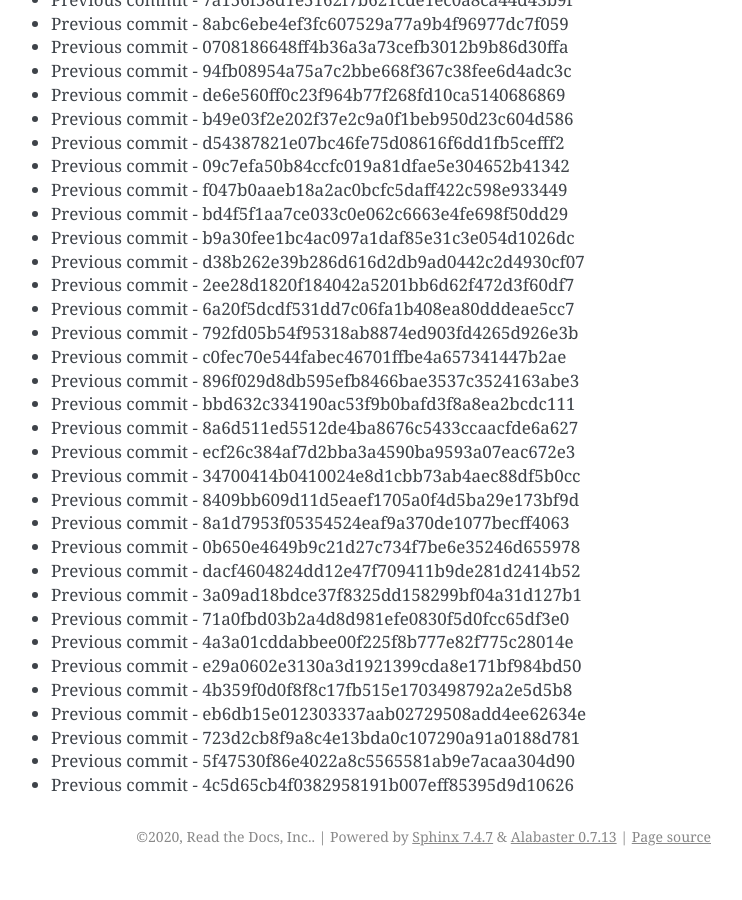
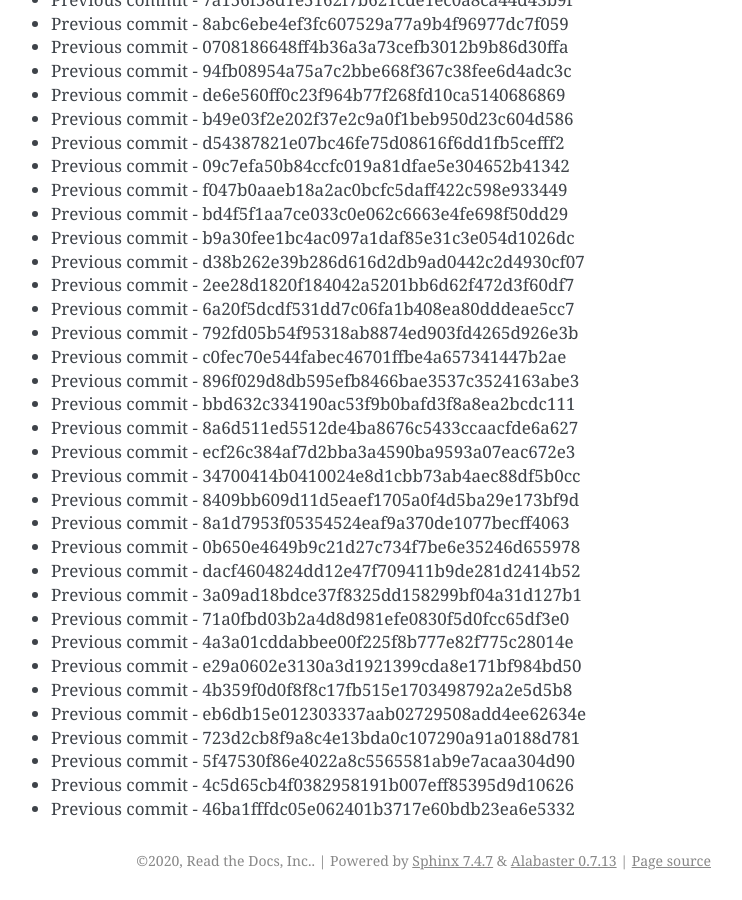
Before and after one commit to readthedocs/rtd-git-stresstest, a Sphinx documentation site: the page built from docs/updates.rst, in a window 1280 px wide and 900 px high, scrolled down 4011 px. Shown: the whole window, without its empty margins (399-1141 px from the left). Built offline with Sphinx 7.4.7, drawn with Linux system fonts in a browser that asks for light colours; before the commit the page ends 4887 px from its top, so only the background shows below that.

Commit message:
Generating commit from previous: 46ba1fffdc05e062401b3717e60bdb23ea6e5332

```diff
--- a/docs/updates.rst
+++ b/docs/updates.rst
@@ -200,3 +200,4 @@ It can be tested for any performance characteristics.
 * Previous commit - 723d2cb8f9a8c4e13bda0c107290a91a0188d781
 * Previous commit - 5f47530f86e4022a8c5565581ab9e7acaa304d90
 * Previous commit - 4c5d65cb4f0382958191b007eff85395d9d10626
+* Previous commit - 46ba1fffdc05e062401b3717e60bdb23ea6e5332
```
